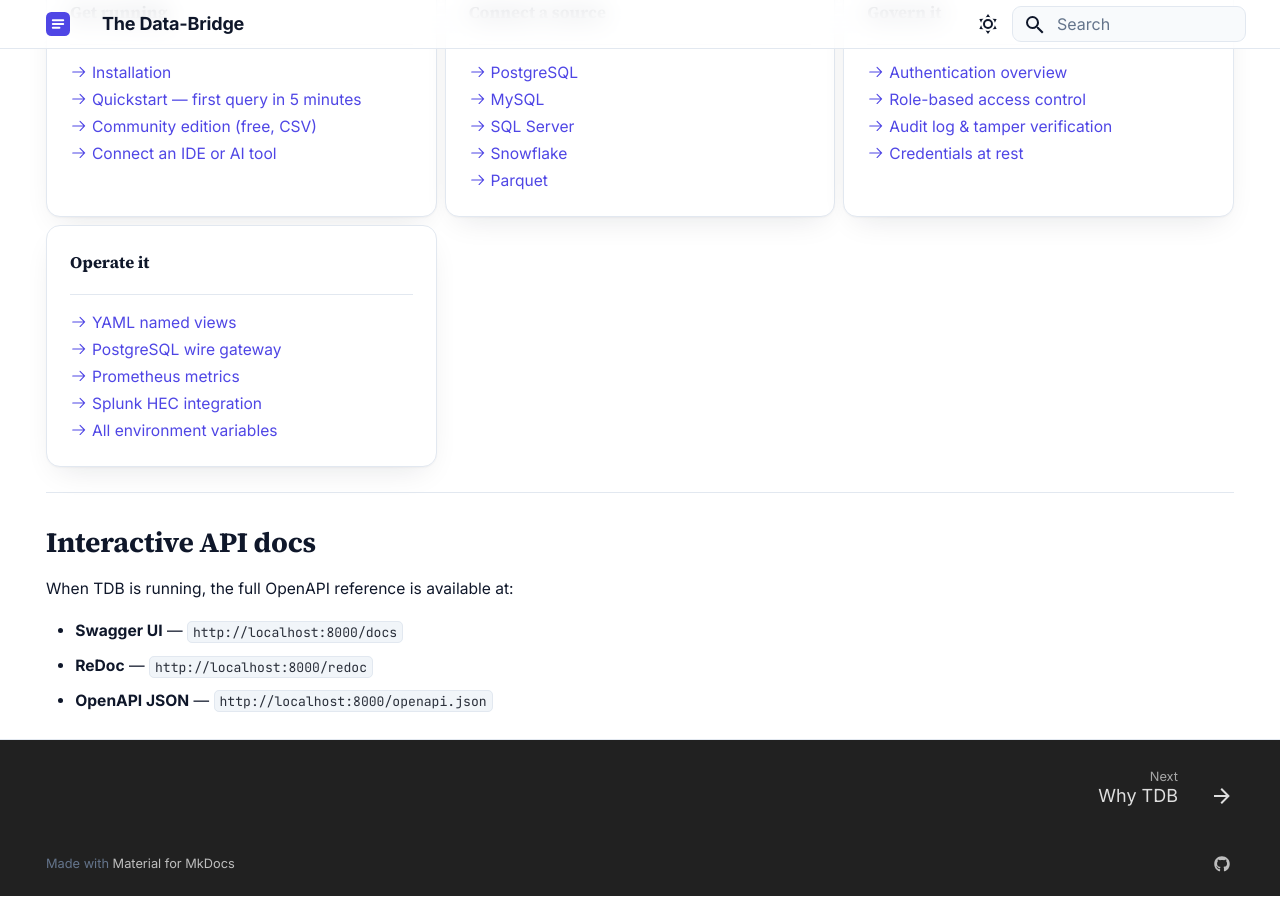
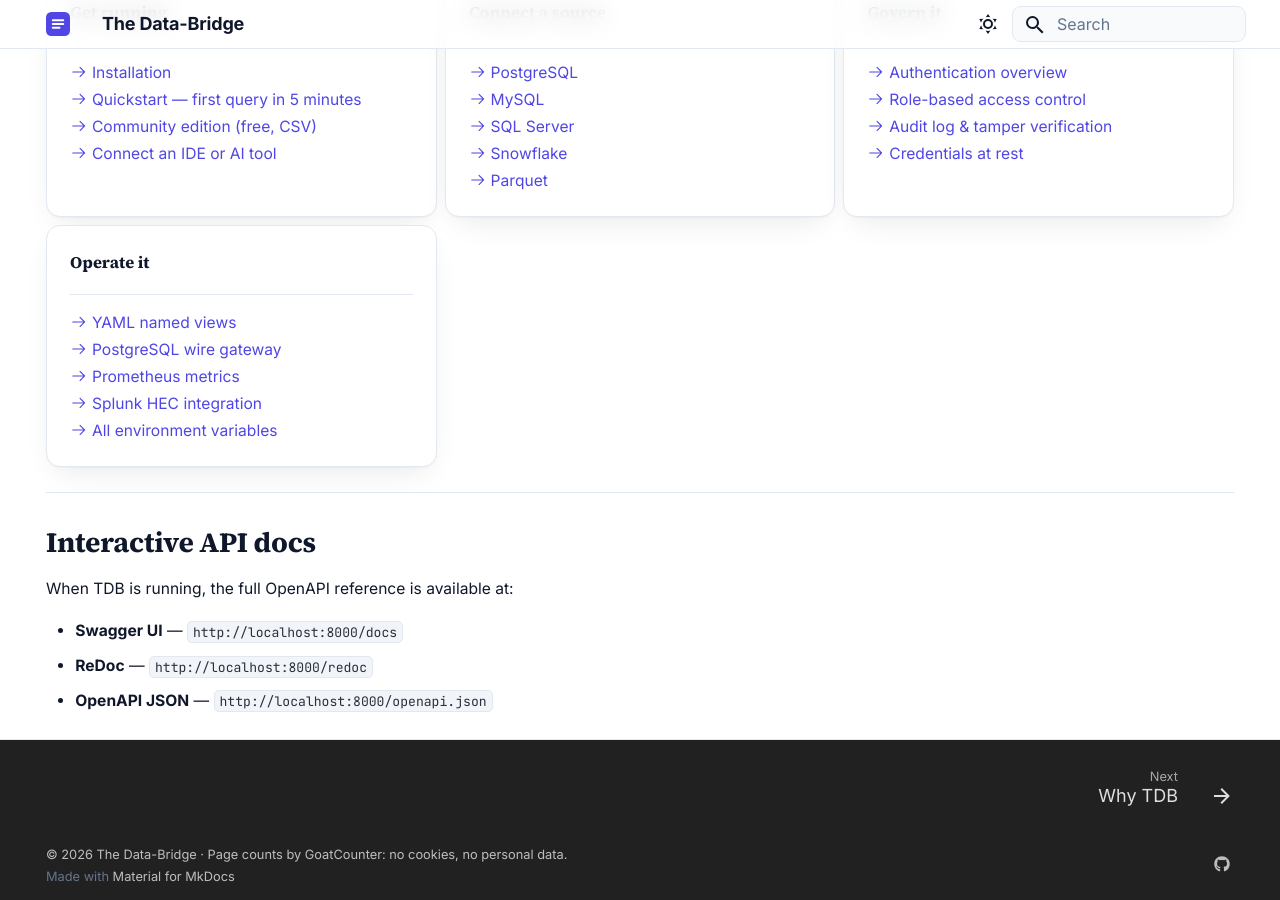
Before and after one commit to tdb-project/tdb-docs, an MkDocs documentation site: the page built from docs/index.md, in a window 1280 px wide and 900 px high, scrolled down 3401 px. Built offline with MkDocs 1.6.1 and Material for MkDocs 9.7.7, drawn with Linux system fonts in a browser that asks for light colours.

Commit message:
Footer: copyright and cookie-free page counts note
Co-Authored-By: Claude Opus 5.5 <noreply@anthropic.com>

```diff
--- a/mkdocs.yml
+++ b/mkdocs.yml
@@ -2,6 +2,7 @@ site_name: The Data-Bridge
 site_description: Docs for The Data-Bridge — a self-hosted gateway giving AI agents, scripts and BI tools read-only, audited, token-lean access to your databases.
 site_author: TDB Project
 site_url: https://docs.tdb.jiracorp.co.in
+copyright: '© 2026 The Data-Bridge · Page counts by <a href="https://www.goatcounter.com/">GoatCounter</a>: no cookies, no personal data.'
 docs_dir: docs
 
 theme:
```
